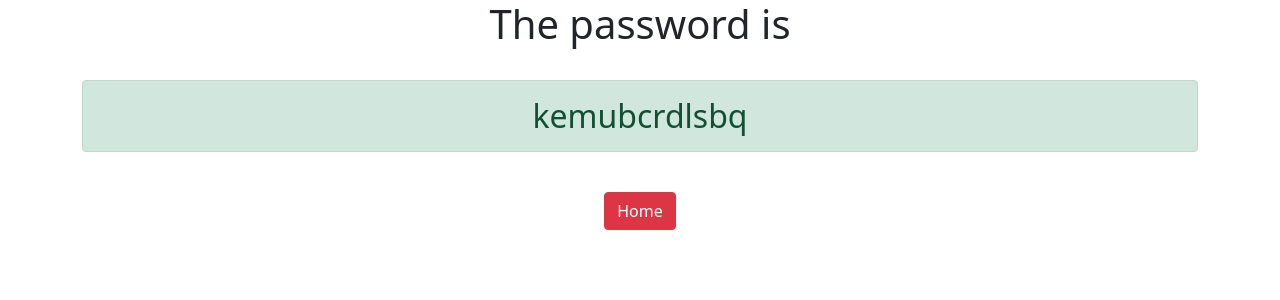
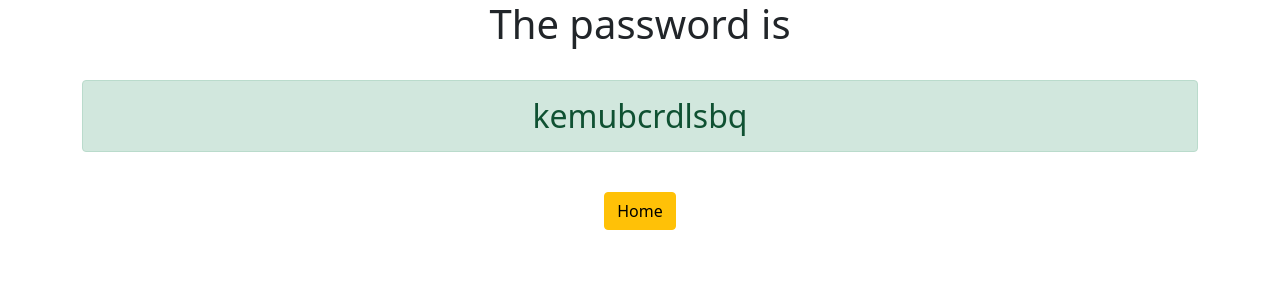
Before and after one commit to pranavpraj21/new_password_generator, a Django app: page /password in a window 1280 px wide. Shown: the top 300 px of the page. Run offline with Django 3.2, Linux system fonts and the light colour scheme.

Commit message:
Few changes

```diff
--- a/generator/templates/generator/password.html
+++ b/generator/templates/generator/password.html
@@ -7,5 +7,5 @@
 <h2 class="alert alert-success">{{password}}</h2>
 <br>
 
-<a href="{% url 'home' %}" class='btn btn-danger'>Home</a>
+<a href="{% url 'home' %}" class='btn btn-warning'>Home</a>
 </div>
--- a/password_generator/settings.py
+++ b/password_generator/settings.py
@@ -20,7 +20,7 @@ BASE_DIR = Path(__file__).resolve().parent.parent
 # See https://docs.djangoproject.com/en/3.1/howto/deployment/checklist/
 
 # SECURITY WARNING: keep the secret key used in production secret!
-SECRET_KEY = 'u@1y@qxtd(k=5ylmljytqkah6--x%xv-qhhnh_!8v8szfsx$fo'
+SECRET_KEY = 'u@1y@qxtd(k=5ylmljytqkahqawsedrcfgv hb6--x%xv-qhhnh_!8v8szfsx$fo'
 
 # SECURITY WARNING: don't run with debug turned on in production!
 DEBUG = True
```
